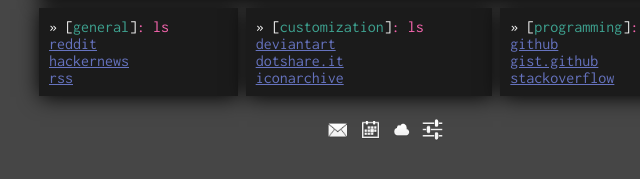
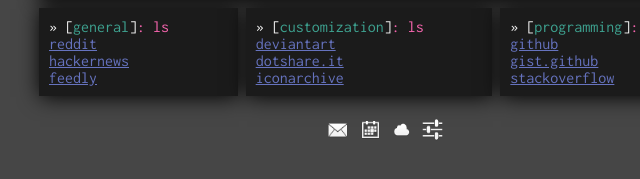
Before and after one commit to crowvoorhees/startpage, a plain HTML site: page index.html in a window 1280 px wide. Shown: the part 323-502 px from the top of the page, 255-895 px from the left. Drawn offline with Linux system fonts and the light colour scheme.

Commit message:
changed RSS link name to Feedly

```diff
--- a/index.html
+++ b/index.html
@@ -18,7 +18,7 @@
 	    <h3><span class="blue"></span> &raquo; [<span class="green">general</span>]<span class="pink">: ls</span></h3>
 	    <a href="http://reddit.com/">reddit</a>
 	    <a href="https://news.ycombinator.com/news">hackernews</a>
-	    <a href="https://feedly.com/i/my">rss</a>
+	    <a href="https://feedly.com/i/my">feedly</a>
 	</div>
 	<div class="linksbox">
 	    <h3><span class="blue"></span> &raquo; [<span class="green">customization</span>]<span class="pink">: ls</span></h3>
```
